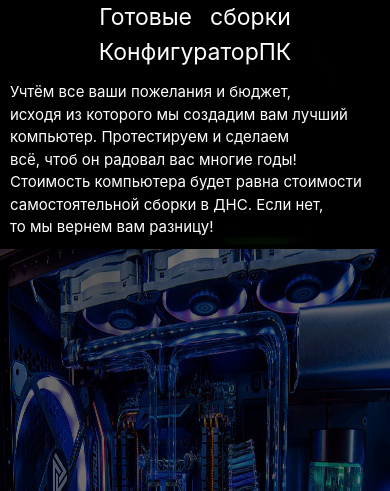
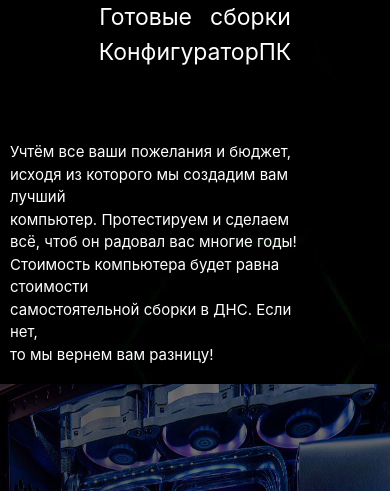
Before and after one commit to AndreyJew/sait, a plain HTML site: page index.html in a window 390 px wide. Shown: the part 109-600 px from the top of the page. Drawn offline with nearby package versions, Linux system fonts and the light colour scheme.

Commit message:
Add files via upload

```diff
--- a/style.css
+++ b/style.css
@@ -300,8 +300,9 @@ h3{
 	.content{
 
 		font-size: 15px;
-
-	padding: 10px;
+padding-left: 10px;
+padding-bottom: 18px;
+	padding-top: 70px;
 	}
 	#pc{
 
```
